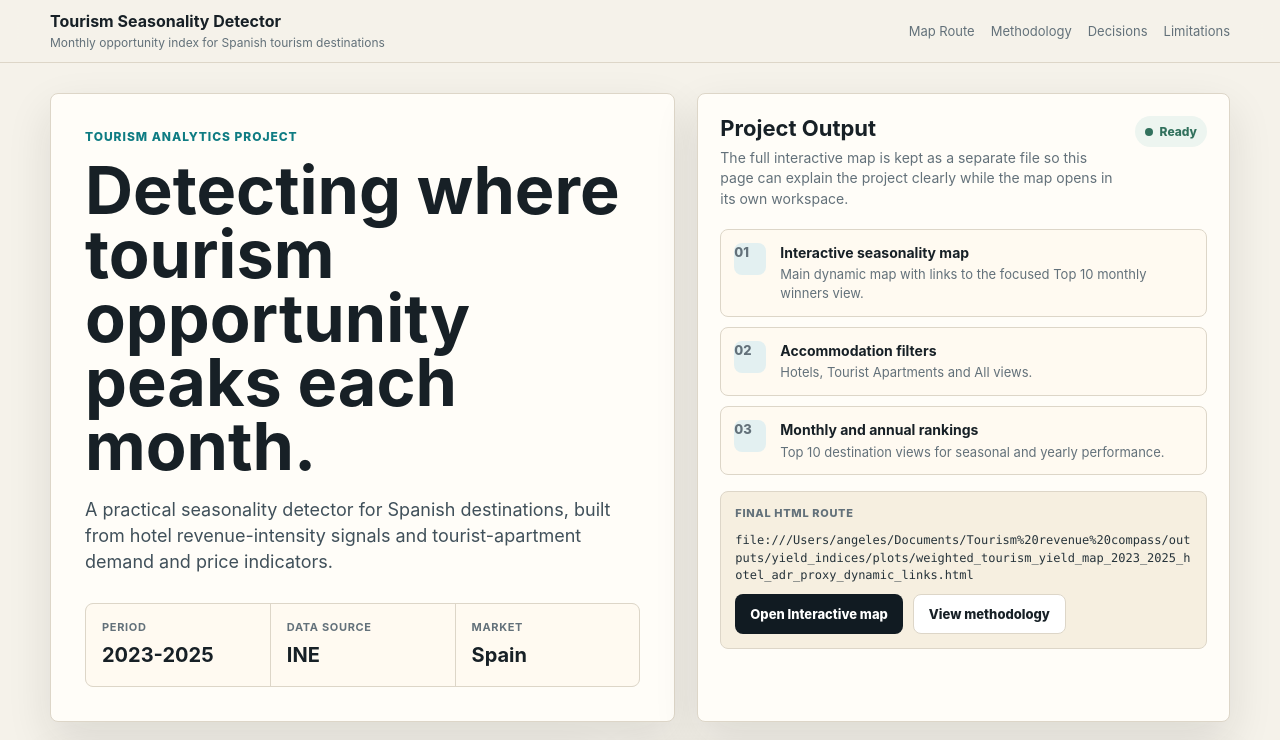
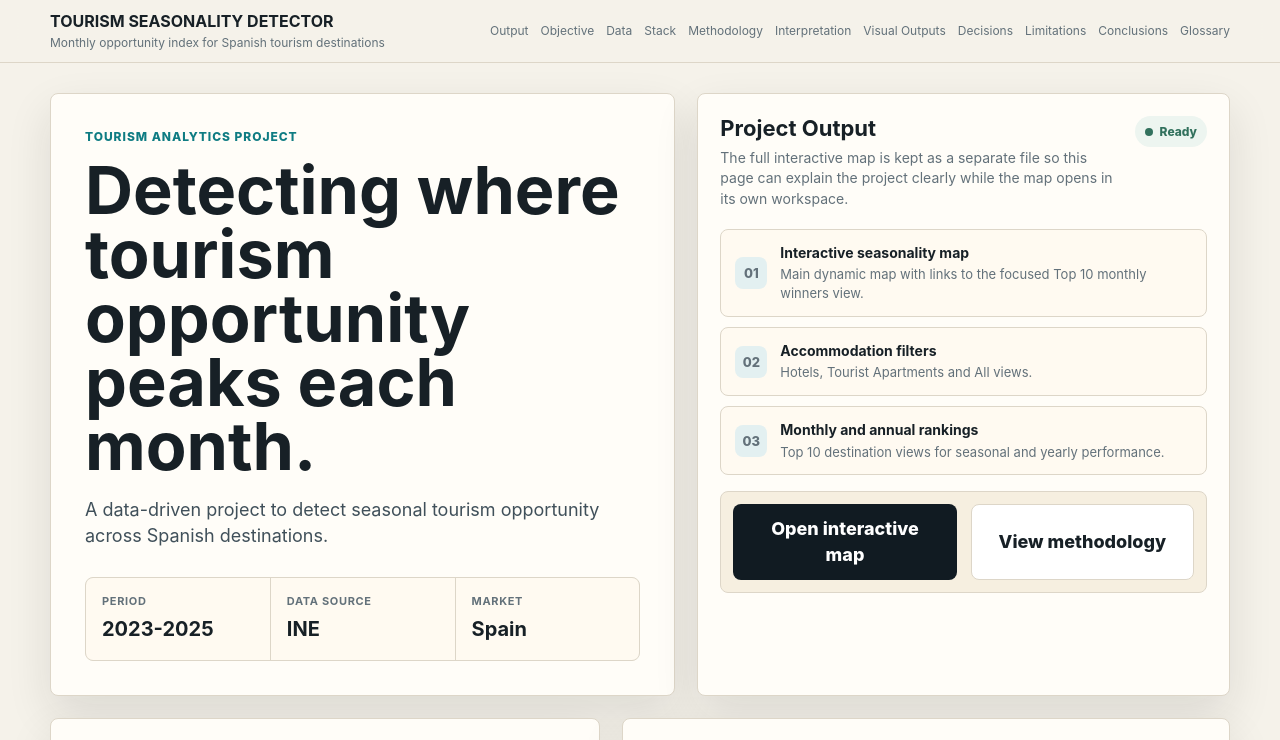
Before and after one commit to abarriosgranado/Tourism-seasonality-detector, a plain HTML site: page tourism-seasonality-detector.html in a window 1280 px wide. Shown: the top 740 px of the page. Drawn offline with Linux system fonts and the light colour scheme.

Commit message:
Update tourism-seasonality-detector.html

```diff
--- a/tourism-seasonality-detector.html
+++ b/tourism-seasonality-detector.html
@@ -78,9 +78,9 @@
       display: flex;
       flex-wrap: wrap;
       justify-content: flex-end;
-      gap: 16px;
+      gap: 12px;
       color: var(--muted);
-      font-size: 13px;
+      font-size: 12px;
     }
 
     nav a {
@@ -232,7 +232,7 @@
       display: grid;
       grid-template-columns: 34px 1fr;
       gap: 12px;
-      align-items: start;
+      align-items: center;
       padding: 13px;
       border: 1px solid var(--line);
       border-radius: 8px;
@@ -242,14 +242,24 @@
     .output-icon {
       width: 32px;
       height: 32px;
-      display: inline-flex;
-      align-items: center;
-      justify-content: center;
+      display: block;
+      position: relative;
+      place-self: center;
       border-radius: 8px;
       background: var(--blue-soft);
       color: var(--teal);
       font-size: 15px;
+      line-height: 1;
+      text-align: center;
       font-weight: 800;
+    }
+
+    .output-icon::before {
+      content: attr(data-label);
+      position: absolute;
+      top: 50%;
+      left: 50%;
+      transform: translate(-50%, -50%);
     }
 
     .output-item strong {
@@ -267,7 +277,7 @@
     .route-box {
       display: grid;
       gap: 10px;
-      padding: 14px;
+      padding: 12px;
       border: 1px solid var(--line);
       border-radius: 8px;
       background: #f6efe0;
@@ -290,20 +300,23 @@
     }
 
     .actions {
-      display: flex;
-      flex-wrap: wrap;
-      gap: 10px;
+      display: grid;
+      grid-template-columns: repeat(2, minmax(0, 1fr));
+      gap: 14px;
+      width: 100%;
     }
 
     .button {
       display: inline-flex;
-      min-height: 40px;
+      width: 100%;
+      min-height: 76px;
       align-items: center;
       justify-content: center;
-      padding: 0 15px;
+      text-align: center;
+      padding: 0 22px;
       border-radius: 8px;
       text-decoration: none;
-      font-size: 13px;
+      font-size: 18px;
       font-weight: 760;
     }
 
@@ -327,6 +340,10 @@
 
     .panel {
       padding: 24px;
+    }
+
+    [id] {
+      scroll-margin-top: 86px;
     }
 
     .wide {
@@ -521,6 +538,10 @@
         grid-template-columns: 1fr;
       }
 
+      .actions {
+        grid-template-columns: 1fr;
+      }
+
       h1 {
         font-size: 38px;
       }
@@ -531,14 +552,21 @@
   <header>
     <div class="topbar">
       <div class="brand">
-        <strong>Tourism Seasonality Detector</strong>
+        <strong>TOURISM SEASONALITY DETECTOR</strong>
         <span>Monthly opportunity index for Spanish tourism destinations</span>
       </div>
       <nav aria-label="Page sections">
-        <a href="#map">Map Route</a>
+        <a href="#map">Output</a>
+        <a href="#objective">Objective</a>
+        <a href="#data-scope">Data</a>
+        <a href="#technology-stack">Stack</a>
         <a href="#methodology">Methodology</a>
+        <a href="#interpretation">Interpretation</a>
+        <a href="#outputs">Visual Outputs</a>
         <a href="#decisions">Decisions</a>
         <a href="#limitations">Limitations</a>
+        <a href="#conclusions">Conclusions</a>
+        <a href="#glossary">Glossary</a>
       </nav>
     </div>
   </header>
@@ -549,7 +577,7 @@
         <div>
           <p class="kicker">Tourism analytics project</p>
           <h1>Detecting where tourism opportunity peaks each month.</h1>
-          <p class="lead">A practical seasonality detector for Spanish destinations, built from hotel revenue-intensity signals and tourist-apartment demand and price indicators.</p>
+          <p class="lead">A data-driven project to detect seasonal tourism opportunity across Spanish destinations.</p>
         </div>
 
         <div class="summary-grid" aria-label="Project summary">
@@ -570,21 +598,21 @@
 
         <div class="output-list">
           <div class="output-item">
-            <span class="output-icon">01</span>
+            <span class="output-icon" data-label="01" aria-hidden="true"></span>
             <div>
               <strong>Interactive seasonality map</strong>
               <span>Main dynamic map with links to the focused Top 10 monthly winners view.</span>
             </div>
           </div>
           <div class="output-item">
-            <span class="output-icon">02</span>
+            <span class="output-icon" data-label="02" aria-hidden="true"></span>
             <div>
               <strong>Accommodation filters</strong>
               <span>Hotels, Tourist Apartments and All views.</span>
             </div>
           </div>
           <div class="output-item">
-            <span class="output-icon">03</span>
+            <span class="output-icon" data-label="03" aria-hidden="true"></span>
             <div>
               <strong>Monthly and annual rankings</strong>
               <span>Top 10 destination views for seasonal and yearly performance.</span>
@@ -593,10 +621,8 @@
         </div>
 
         <div class="route-box">
-          <span class="route-label">Final HTML route</span>
-          <code>file:///Users/angeles/Documents/Tourism%20revenue%20compass/outputs/yield_indices/plots/weighted_tourism_yield_map_2023_2025_hotel_adr_proxy_dynamic_links.html</code>
           <div class="actions">
-            <a class="button primary" href="outputs/yield_indices/plots/weighted_tourism_yield_map_2023_2025_hotel_adr_proxy_dynamic_links.html" target="_blank" rel="noopener">Open Interactive map</a>
+            <a class="button primary" href="outputs/yield_indices/plots/weighted_tourism_yield_map_2023_2025_hotel_adr_proxy_dynamic_links.html" target="_blank" rel="noopener">Open interactive map</a>
             <a class="button secondary" href="#methodology">View methodology</a>
           </div>
         </div>
@@ -604,7 +630,7 @@
     </section>
 
     <section class="content">
-      <article class="panel">
+      <article class="panel" id="objective">
         <h2>Project Objective</h2>
         <p>Tourism in Spain is strongly seasonal. Winter can favor mountain and ski destinations, summer usually strengthens coastal destinations, and major events such as Feria de Abril in Seville can create temporary peaks in demand.</p>
         <p>This project uses accommodation data to detect these monthly opportunity patterns. It does not model each event or seasonal driver individually, but it helps identify when and where tourism revenue potential becomes strongest.</p>
@@ -612,7 +638,7 @@
         <p>The tool is intended for tourism planning, revenue management, seasonal investment screening and destination benchmarking, showing how tourism opportunity rotates across Spain throughout the calendar year.</p>
       </article>
 
-      <article class="panel">
+      <article class="panel" id="data-scope">
         <h2>Data Scope</h2>
         <p>The project uses INE tourism data as its primary data source. This is important because the model is built on official Spanish accommodation indicators rather than scraped listings or manually estimated demand signals.</p>
         <p>The analysis focuses on 2023-2025. Earlier years are excluded to reduce COVID-period distortion and avoid comparing current seasonality patterns with an exceptional disruption in tourism demand.</p>
@@ -636,7 +662,7 @@
         </div>
       </article>
 
-      <article class="panel">
+      <article class="panel" id="technology-stack">
         <h2>Technology Stack</h2>
         <p>The project combines Python-based data processing with browser-native interactive visualization.</p>
         <div class="cards">
@@ -681,7 +707,7 @@
         </div>
       </article>
 
-      <article class="panel wide">
+      <article class="panel wide" id="interpretation">
         <h2>Interpretation of the Index</h2>
         <p>The key point when using this tool is that the index does not measure how many euros a destination generates. Instead, it identifies which destinations show the strongest relative tourism opportunity in each month, based on the available signals of price, occupancy and accommodation data.</p>
         <p>This distinction is essential: the score should be interpreted as a relative monthly opportunity index, not as an absolute revenue figure or a direct measure of profitability.</p>
@@ -750,7 +776,6 @@
         <p>Donostia/San Sebastián in September: potentially linked to the San Sebastián International Film Festival, as well as late-summer cultural and gastronomic tourism.</p>
         <p>Aínsa-Sobrarbe in September: consistent with late-summer and early-autumn mountain, nature and rural tourism.</p>
         <p>Canary Islands in November and December: consistent with winter-sun tourism and year-end travel demand.</p>
-        <p>A future event layer would help explain not only where and when opportunity rises, but also why.</p>
         <h3>5. Smaller destinations can reveal high relative intensity</h3>
         <p>The model brings visibility to smaller destinations such as Breña Baja, Tazacorte, El Paso, Alajeró, Aínsa-Sobrarbe and Cudillero.</p>
         <p>These places are not necessarily large tourism markets by volume, but they may show strong relative opportunity in specific months due to concentrated accommodation supply, coastal tourism, nature tourism, rural tourism or seasonal demand.</p>
@@ -774,7 +799,7 @@
           <div class="term"><strong>Annual winners</strong><span>Destinations with the highest sum of monthly index values across the year. They indicate consistently strong performance across months.</span></div>
           <div class="term"><strong>IPAP</strong><span>IPAP is the Tourist Apartment Price Index published by INE; it is a chained Laspeyres price index with base year 2002, meaning that it tracks how tourist apartment prices evolve over time by linking year-to-year price changes back to a common reference point where 2002 equals 100. It is an index, not an absolute euro price, and it does not provide destination-level ADR or RevPAR. In this project, IPAP is used as a national price-pressure reference for tourist apartments and is combined with destination-level occupancy by bed places to build a relative monthly opportunity proxy.</span></div>
           <div class="term"><strong>Monthly winners</strong><span>Destinations that reach the highest opportunity scores within a specific month. They are useful for identifying seasonal peaks.</span></div>
-          <div class="term"><strong>Normalization</strong><span>Transformation of scores to a 0-100 scale within each month and accommodation layer. This makes destinations comparable within the same analytical context.</span></div>
+          <div class="term"><strong>Normalization</strong><span>Scores are normalized within each month using a min-max transformation, where 100 represents the strongest destination signal in that month and 0 represents the weakest. This allows destinations and accommodation types to be compared on a common relative scale.</span></div>
           <div class="term"><strong>Occupancy rate</strong><span>Percentage of available accommodation capacity that is occupied. For hotels, the model prioritizes occupancy by rooms. For tourist apartments, the model uses occupancy by bed places.</span></div>
           <div class="term"><strong>RevPAR</strong><span>Revenue per available room. It combines room price and occupancy into one hotel performance metric. In this project, RevPAR is multiplied by days in month to create the hotel monthly revenue-intensity index.</span></div>
           <div class="term"><strong>Tourist destination</strong><span>Destination-level geographic unit used in the INE tourism dataset. It can differ from broader provinces or autonomous communities.</span></div>
@@ -785,7 +810,7 @@
 
   <footer>
     <strong>Disclaimer</strong>
-    <span>This document describes a project developed as part of a broader analytical study. The larger study corresponds to the capstone project of the AI and data analytics bootcamp at IMMUNE Technology Institute and is expected to be published in the future. The current version is exploratory and should be interpreted as a methodological prototype rather than a definitive commercial valuation, official revenue model or investment recommendation.</span>
+    <span>This document describes a project developed as part of a broader analytical study. The larger study corresponds to a capstone project in AI and data analytics and is expected to be published in the future. The current version is exploratory and should be interpreted as a methodological prototype rather than a definitive commercial valuation, official revenue model or investment recommendation.</span>
   </footer>
 </body>
 </html>
```
